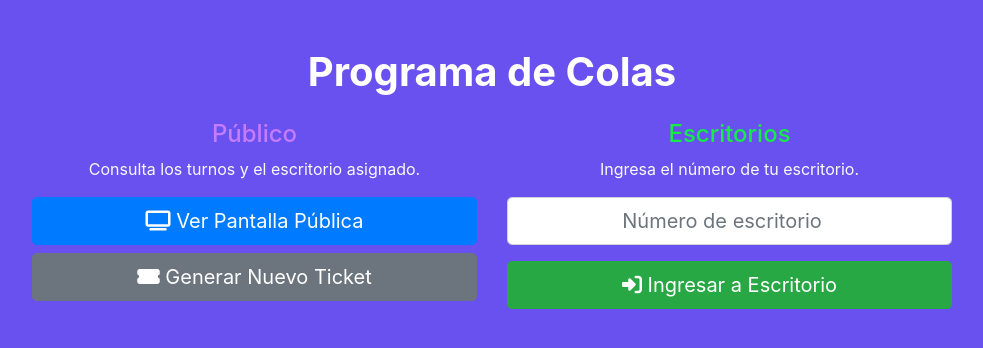
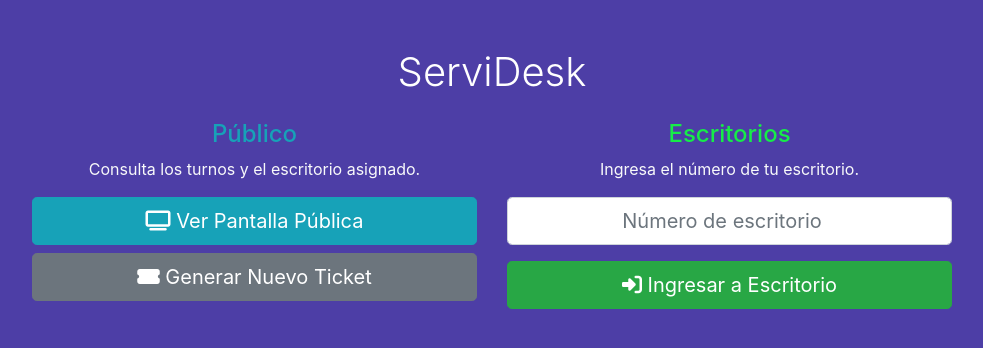
Before and after one commit to tatooin6/socket-colas, a website: page public/index.html in a window 1280 px wide. Shown: the whole page, without its empty margins (148-1131 px from the left). Drawn offline with nearby package versions, Linux system fonts and the light colour scheme.

Commit message:
Add updates on styles

```diff
--- a/public/css/style.css
+++ b/public/css/style.css
@@ -2,7 +2,7 @@ html,
 body {
     height: 100%;
     width: 100%;
-    background-color: #6951F0;
+    background-color: #4d3ea6;
     color: white;
 }
 
--- a/public/index.html
+++ b/public/index.html
@@ -12,13 +12,13 @@
 </head>
 
 <body class="container mt-5 text-center">
-    <h1 class="mb-4 font-weight-bold">Programa de Colas</h1>
+    <h1 class="mb-4 font-weight-light">ServiDesk</h1>
 
     <div class="row justify-content-center">
         <div class="col-md-5 mb-3">
-            <h4 class="" style="color:#c77cff">P&uacute;blico</h4>
+            <h4 class="text-info">P&uacute;blico</h4>
             <p class="text-light">Consulta los turnos y el escritorio asignado.</p>
-            <a href="publico.html" class="btn btn-lg btn-primary btn-block">
+            <a href="publico.html" class="btn btn-lg btn-info btn-block">
                 <i class="fas fa-tv"></i> Ver Pantalla P&uacute;blica
             </a>
             <a href="nuevo-ticket.html" class="btn btn-lg btn-secondary btn-block">
```
Also changed, not shown: 1 other file.
